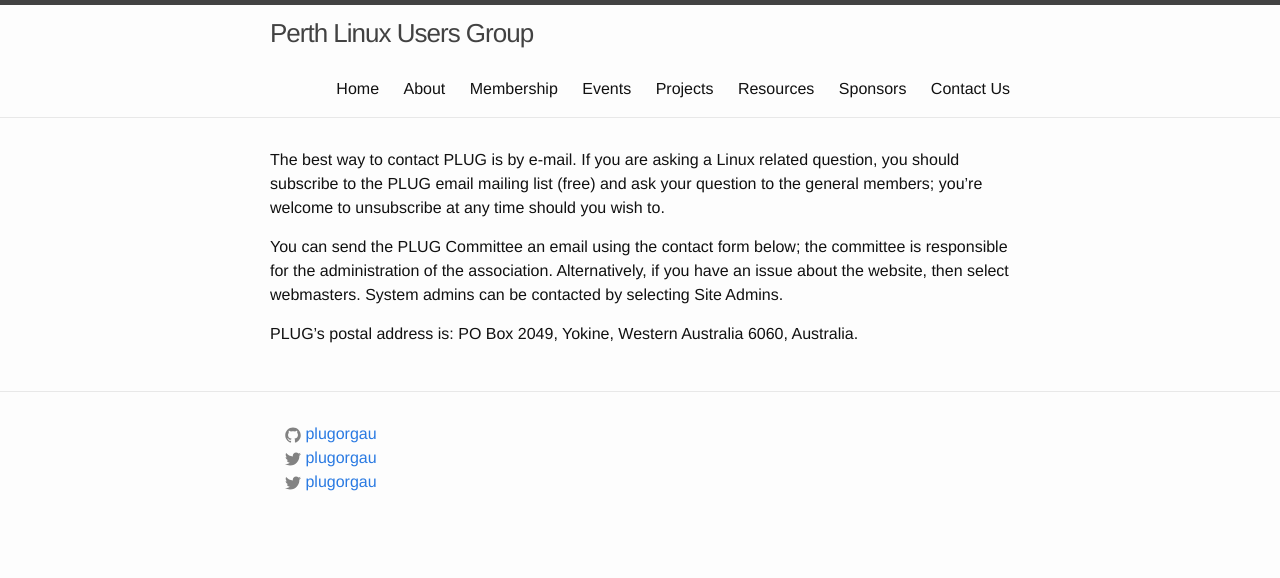
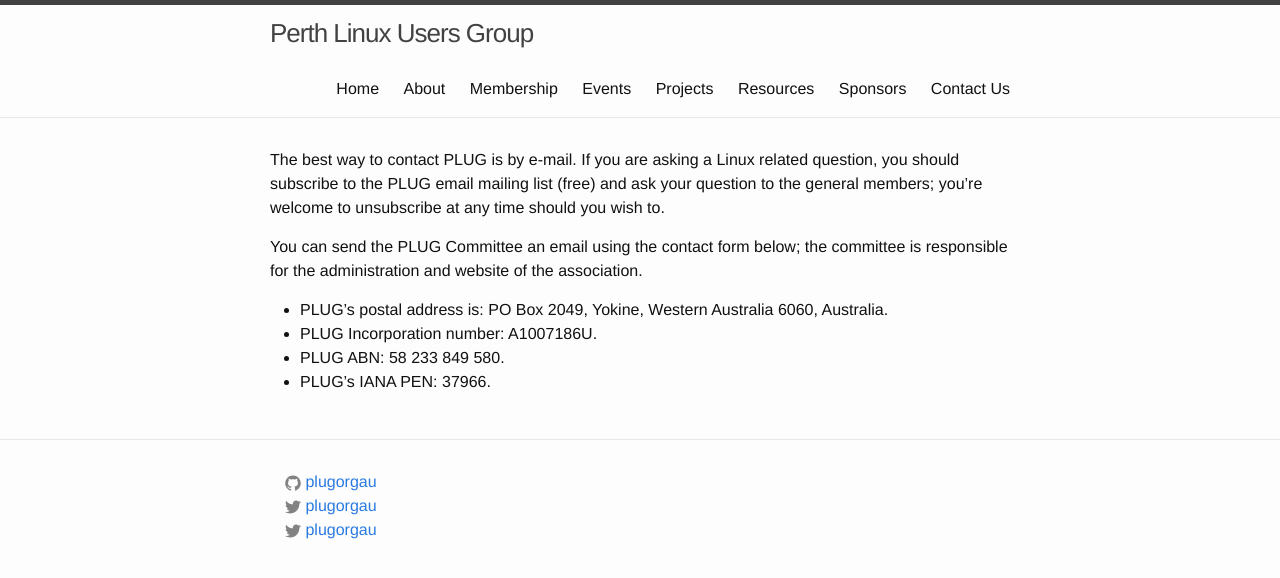
Before and after one commit to plugorgau/plugorgau.github.io, a Jekyll site: the page built from pages/contact.md, in a window 1280 px wide. Shown: the top 578 px of the page. Built offline with Jekyll 4.4.1, drawn with Linux system fonts in a browser that asks for light colours.

Commit message:
Update contact.md

```diff
--- a/pages/contact.md
+++ b/pages/contact.md
@@ -6,6 +6,9 @@ permalink: /contact
 
 The best way to contact PLUG is by e-mail. If you are asking a Linux related question, you should subscribe to the PLUG email mailing list (free) and ask your question to the general members; you're welcome to unsubscribe at any time should you wish to.
 
-You can send the PLUG Committee an email using the contact form below; the committee is responsible for the administration of the association. Alternatively, if you have an issue about the website, then select webmasters. System admins can be contacted by selecting Site Admins.
+You can send the PLUG Committee an email using the contact form below; the committee is responsible for the administration and website of the association.
 
-PLUG's postal address is: PO Box 2049, Yokine, Western Australia 6060, Australia.
+*   PLUG's postal address is: PO Box 2049, Yokine, Western Australia 6060, Australia.
+*   PLUG Incorporation number: A1007186U.
+*   PLUG ABN: 58 233 849 580.
+*   PLUG's IANA PEN: 37966.
```
